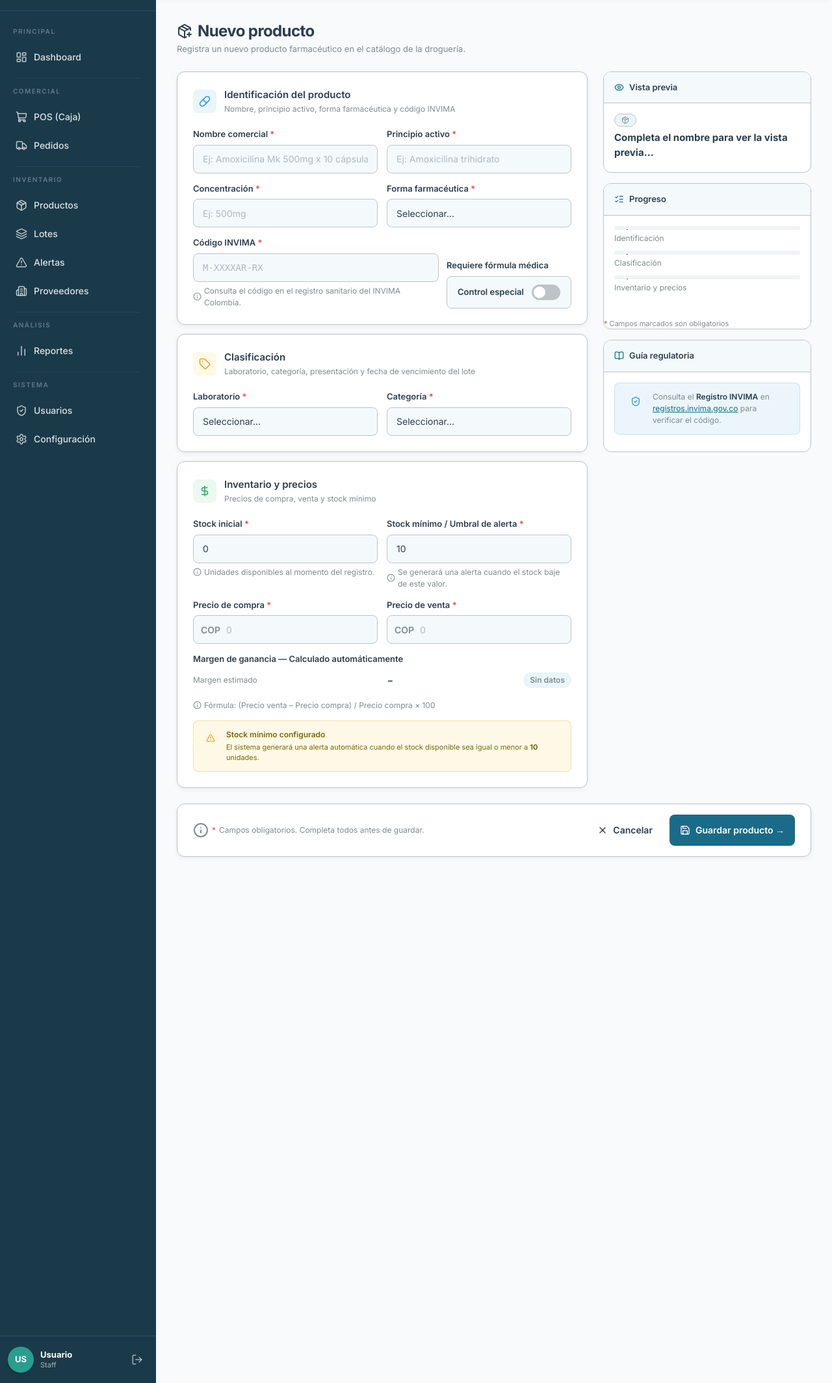
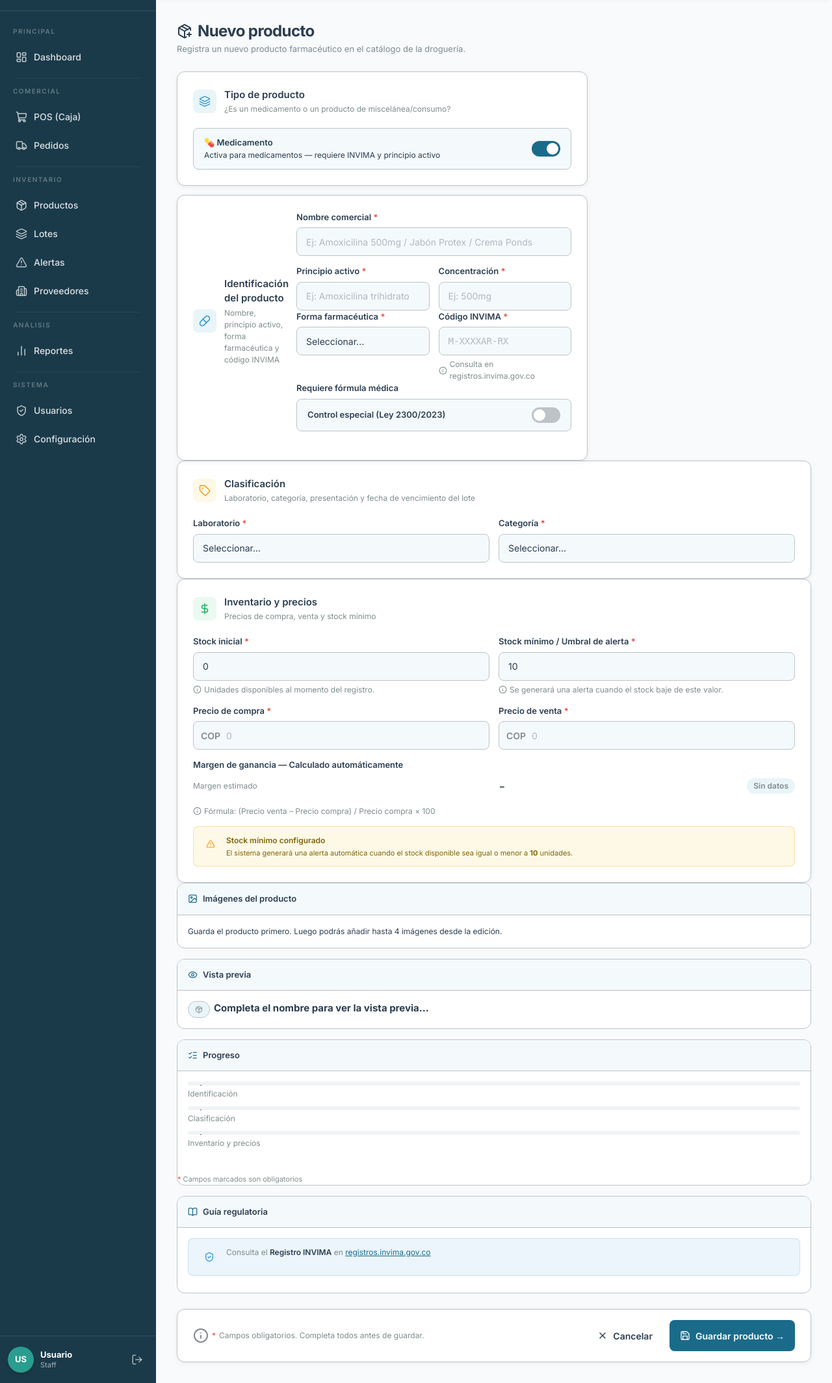
Before and after one commit to Mel991-dev/FarmaPlus, a PHP site: page /views/inventario/producto_form.php in a window 1280 px wide. Shown: the part 64-2193 px from the top of the page at 65% size. Run offline with PHP 8.4, Linux system fonts and the light colour scheme; the template is opened without the code that fills it, so the values that code supplies are empty; style sheets or scripts are compiled from the project's sources.

Commit message:
integrar gestión de imágenes por AJAX en el formulario de producto
- Añadida nueva sección "Imágenes del producto" en el panel lateral del formulario de edición.
- Implementada lógica de subida de archivos mediante AJAX (fetch) para permitir cargar imágenes sin recargar todo el formulario.
- Integrado soporte para visualizar hasta 4 slots de imágenes, con etiquetas de "Imagen Principal" para el primer slot.
- Añadida funcionalidad de eliminación de imágenes con confirmación y actualización automática del estado visual.
- Mejorado el feedback de usuario con mensajes de estado (subiendo, éxito, error) durante la gestión de archivos.
- Refactorizada la lógica de tipos de producto (Medicamento vs Miscelánea) para sincronizar dinámicamente los requisitos de INVIMA y campos farmacéuticos.

```diff
--- a/views/inventario/producto_form.php
+++ b/views/inventario/producto_form.php
@@ -32,11 +32,35 @@
 
     <form method="POST" action="<?= isset($producto) ? $basePath . '/inventario/productos/' . $producto['producto_id'] . '/editar' : $basePath . '/inventario/productos/crear' ?>" id="productoForm">
 
-
       <div class="form-layout">
-
         <!-- Columna Principal -->
         <div class="form-stack">
+
+          <!-- TOGGLE TIPO DE PRODUCTO -->
+          <div class="form-card">
+            <div class="form-section">
+              <div class="section-heading">
+                <div class="section-icon blue"><i data-lucide="layers"></i></div>
+                <div class="section-heading-text">
+                  <div class="section-title">Tipo de producto</div>
+                  <div class="section-subtitle">¿Es un medicamento o un producto de miscelánea/consumo?</div>
+                </div>
+              </div>
+              <div class="toggle-field" style="margin-top:12px;">
+                <div class="toggle-field-info">
+                  <div class="toggle-field-label" id="tipoLabel">
+                    <?= (($producto['es_medicamento'] ?? 1) == 1) ? '💊 Medicamento' : '🛒 Miscelánea / Consumo' ?>
+                  </div>
+                  <div class="toggle-field-desc" style="font-size:12px;color:var(--color-muted);">Activa para medicamentos — requiere INVIMA y principio activo</div>
+                </div>
+                <label class="toggle-switch">
+                  <input type="checkbox" name="es_medicamento" id="esMedicamentoToggle" value="1"
+                         <?= (($producto['es_medicamento'] ?? 1) == 1) ? 'checked' : '' ?> />
+                  <span class="toggle-slider"></span>
+                </label>
+              </div>
+            </div>
+          </div>
 
           <!-- SECCIÓN 1: Identificación -->
           <div class="form-card">
@@ -49,79 +73,52 @@
                   <div class="section-title">Identificación del producto</div>
                   <div class="section-subtitle">Nombre, principio activo, forma farmacéutica y código INVIMA</div>
                 </div>
+                   <div class="form-stack">
+                <div class="form-group">
+                  <label class="form-label">Nombre comercial <span class="req">*</span></label>
+                  <input type="text" name="nombre" class="form-input"
+                         value="<?= htmlspecialchars($producto['nombre'] ?? '') ?>"
+                         placeholder="Ej: Amoxicilina 500mg / Jabón Protex / Crema Ponds" required />
                 </div>
 
-              <div class="form-stack">
+                <!-- Campos exclusivos de medicamentos -->
+                <div id="campos-farmaceuticos" style="<?= (($producto['es_medicamento'] ?? 1) == 0) ? 'display:none;' : '' ?>">
                   <div class="form-grid-2">
                     <div class="form-group">
-                    <label class="form-label">
-                      Nombre comercial <span class="req">*</span>
-                    </label>
-                    <input type="text" name="nombre" class="form-input"
-                           value="<?= htmlspecialchars($producto['nombre'] ?? '') ?>"
-                           placeholder="Ej: Amoxicilina Mk 500mg x 10 cápsulas" required />
-                  </div>
-
-                  <div class="form-group">
-                    <label class="form-label">
-                      Principio activo <span class="req">*</span>
-                    </label>
+                      <label class="form-label">Principio activo <span class="req med-req">*</span></label>
                       <input type="text" name="principio_activo" class="form-input"
                              value="<?= htmlspecialchars($producto['principio_activo'] ?? '') ?>"
-                           placeholder="Ej: Amoxicilina trihidrato" required />
+                             placeholder="Ej: Amoxicilina trihidrato" />
+                    </div>
+                    <div class="form-group">
+                      <label class="form-label">Concentración <span class="req med-req">*</span></label>
+                      <input type="text" name="concentracion" class="form-input"
+                             value="<?= htmlspecialchars($producto['concentracion'] ?? '') ?>"
+                             placeholder="Ej: 500mg" />
                     </div>
                   </div>
-
                   <div class="form-grid-2">
                     <div class="form-group">
-                    <label class="form-label">
-                      Concentración <span class="req">*</span>
-                    </label>
-                    <input type="text" name="concentracion" class="form-input"
-                           value="<?= htmlspecialchars($producto['concentracion'] ?? '') ?>"
-                           placeholder="Ej: 500mg" required />
-                  </div>
-
-                  <div class="form-group">
-                    <label class="form-label">
-                      Forma farmacéutica <span class="req">*</span>
-                    </label>
-                    <select name="forma_farmaceutica" class="form-select" required>
+                      <label class="form-label">Forma farmacéutica <span class="req med-req">*</span></label>
+                      <select name="forma_farmaceutica" class="form-select">
                         <option value="">Seleccionar...</option>
-                      <option value="Cápsulas" <?= ($producto['forma_farmaceutica'] ?? '') === 'Cápsulas' ? 'selected' : '' ?>>Cápsulas</option>
-                      <option value="Tabletas" <?= ($producto['forma_farmaceutica'] ?? '') === 'Tabletas' ? 'selected' : '' ?>>Tabletas</option>
-                      <option value="Jarabe" <?= ($producto['forma_farmaceutica'] ?? '') === 'Jarabe' ? 'selected' : '' ?>>Jarabe</option>
-                      <option value="Suspensión" <?= ($producto['forma_farmaceutica'] ?? '') === 'Suspensión' ? 'selected' : '' ?>>Suspensión</option>
-                      <option value="Inyectable" <?= ($producto['forma_farmaceutica'] ?? '') === 'Inyectable' ? 'selected' : '' ?>>Inyectable</option>
-                      <option value="Crema" <?= ($producto['forma_farmaceutica'] ?? '') === 'Crema' ? 'selected' : '' ?>>Crema</option>
-                      <option value="Gel" <?= ($producto['forma_farmaceutica'] ?? '') === 'Gel' ? 'selected' : '' ?>>Gel</option>
-                      <option value="Gotas" <?= ($producto['forma_farmaceutica'] ?? '') === 'Gotas' ? 'selected' : '' ?>>Gotas</option>
+                        <?php foreach(['Cápsulas','Tabletas','Jarabe','Suspensión','Inyectable','Crema','Gel','Gotas'] as $ff): ?>
+                        <option value="<?= $ff ?>" <?= ($producto['forma_farmaceutica'] ?? '') === $ff ? 'selected' : '' ?>><?= $ff ?></option>
+                        <?php endforeach; ?>
                       </select>
                     </div>
-                </div>
-
-                <div class="form-grid-invima">
                     <div class="form-group">
-                    <label class="form-label">
-                      Código INVIMA <span class="req">*</span>
-                    </label>
+                      <label class="form-label">Código INVIMA <span class="req med-req">*</span></label>
                       <input type="text" name="codigo_invima" class="form-input mono"
                              value="<?= htmlspecialchars($producto['codigo_invima'] ?? '') ?>"
-                           placeholder="M-XXXXAR-RX" required />
-                    <div class="form-hint">
-                      <i data-lucide="info"></i>
-                      Consulta el código en el registro sanitario del INVIMA Colombia.
+                             placeholder="M-XXXXAR-RX" />
+                      <div class="form-hint"><i data-lucide="info"></i> Consulta en registros.invima.gov.co</div>
                     </div>
                   </div>
-
                   <div class="form-group">
-                    <label class="form-label">
-                      Requiere fórmula médica
-                    </label>
+                    <label class="form-label">Requiere fórmula médica</label>
                     <div class="toggle-field">
-                      <div class="toggle-field-info">
-                        <div class="toggle-field-label">Control especial</div>
-                      </div>
+                      <div class="toggle-field-info"><div class="toggle-field-label">Control especial (Ley 2300/2023)</div></div>
                       <label class="toggle-switch">
                         <input type="checkbox" name="control_especial" value="1"
                                <?= ($producto['control_especial'] ?? 0) ? 'checked' : '' ?> />
@@ -129,9 +126,11 @@
                       </label>
                     </div>
                   </div>
+                </div><!-- /campos-farmaceuticos -->
               </div>
             </div>
           </div>
+        </div>      </div>
           </div>
 
           <!-- SECCIÓN 2: Clasificación -->
@@ -288,17 +287,55 @@
         <!-- Columna Lateral -->
         <div class="side-panel">
 
+          <!-- IMÁGENES DEL PRODUCTO -->
+          <?php if (isset($producto)): ?>
+          <div class="side-card">
+            <div class="side-card-header"><i data-lucide="image"></i> Imágenes del producto</div>
+            <div class="side-card-body">
+              <p style="font-size:12px;color:var(--color-muted);margin-bottom:12px;">Hasta 4 imágenes · JPG/PNG/WEBP · máx. 2 MB · La primera es la imagen principal.</p>
+              <div id="imageSlots" style="display:grid;grid-template-columns:1fr 1fr;gap:10px;">
+                <?php
+                $imgMap = [];
+                foreach ($imagenes ?? [] as $img) { $imgMap[$img['orden']] = $img; }
+                for ($slot = 1; $slot <= 4; $slot++):
+                  $img = $imgMap[$slot] ?? null;
+                ?>
+                <div class="img-slot" id="slot-<?= $slot ?>" style="border:2px dashed var(--color-border);border-radius:10px;padding:8px;text-align:center;position:relative;min-height:90px;display:flex;align-items:center;justify-content:center;flex-direction:column;gap:6px;">
+                  <?php if ($img): ?>
+                    <img src="<?= $basePath ?>/assets/uploads/productos/<?= $producto['producto_id'] ?>/<?= htmlspecialchars($img['nombre_archivo']) ?>"
+                         style="width:100%;max-height:70px;object-fit:cover;border-radius:6px;" />
+                    <span style="font-size:10px;color:var(--color-muted);"><?= $slot == 1 ? '⭐ Principal' : 'Imagen '.$slot ?></span>
+                    <button type="button" onclick="eliminarImagen(<?= $img['imagen_id'] ?>, <?= $slot ?>)"
+                            style="position:absolute;top:4px;right:4px;background:#ef4444;color:#fff;border:none;border-radius:50%;width:20px;height:20px;font-size:11px;cursor:pointer;line-height:1;">×</button>
+                  <?php else: ?>
+                    <label style="cursor:pointer;width:100%;height:100%;display:flex;flex-direction:column;align-items:center;justify-content:center;gap:4px;">
+                      <i data-lucide="plus-circle" style="width:22px;height:22px;color:var(--color-muted);"></i>
+                      <span style="font-size:10px;color:var(--color-muted);"><?= $slot == 1 ? 'Principal' : 'Imagen '.$slot ?></span>
+                      <input type="file" accept="image/jpeg,image/png,image/webp" style="display:none;"
+                             onchange="subirImagen(this, <?= $slot ?>)" />
+                    </label>
+                  <?php endif; ?>
+                </div>
+                <?php endfor; ?>
+              </div>
+              <div id="uploadMsg" style="font-size:12px;margin-top:8px;min-height:18px;"></div>
+            </div>
+          </div>
+          <?php else: ?>
+          <div class="side-card">
+            <div class="side-card-header"><i data-lucide="image"></i> Imágenes del producto</div>
+            <div class="side-card-body">
+              <p style="font-size:12px;color:var(--color-muted);">Guarda el producto primero. Luego podrás añadir hasta 4 imágenes desde la edición.</p>
+            </div>
+          </div>
+          <?php endif; ?>
+
           <!-- Vista Previa -->
           <div class="side-card">
-            <div class="side-card-header">
-              <i data-lucide="eye"></i>
-              Vista previa
-            </div>
+            <div class="side-card-header"><i data-lucide="eye"></i> Vista previa</div>
             <div class="side-card-body">
               <div class="preview-pill-row" id="previewCard">
-                <div class="preview-pill-icon">
-                  <i data-lucide="package"></i>
-                </div>
+                <div class="preview-pill-icon"><i data-lucide="package" id="previewIcon"></i></div>
                 <div>
                   <div class="preview-name" id="previewNombre">Completa el nombre para ver la vista previa...</div>
                   <div class="preview-sub" id="previewSub"></div>
@@ -309,51 +346,22 @@
 
           <!-- Progreso -->
           <div class="side-card">
-            <div class="side-card-header">
-              <i data-lucide="list-checks"></i>
-              Progreso
+            <div class="side-card-header"><i data-lucide="list-checks"></i> Progreso</div>
+            <div class="side-card-body">
+              <div class="progress-item"><div class="progress-dot" id="progressId"><i data-lucide="check"></i></div><span class="progress-label" id="labelId">Identificación</span></div>
+              <div class="progress-item"><div class="progress-dot" id="progressClasif"><i data-lucide="check"></i></div><span class="progress-label" id="labelClasif">Clasificación</span></div>
+              <div class="progress-item"><div class="progress-dot" id="progressPrecios"><i data-lucide="check"></i></div><span class="progress-label" id="labelPrecios">Inventario y precios</span></div>
             </div>
-            <div class="side-card-body">
-              <div class="progress-item">
-                <div class="progress-dot" id="progressId">
-                  <i data-lucide="check"></i>
-                </div>
-                <span class="progress-label" id="labelId">Identificación</span>
-              </div>
-              <div class="progress-item">
-                <div class="progress-dot" id="progressClasif">
-                  <i data-lucide="check"></i>
-                </div>
-                <span class="progress-label" id="labelClasif">Clasificación</span>
-              </div>
-              <div class="progress-item">
-                <div class="progress-dot" id="progressPrecios">
-                  <i data-lucide="check"></i>
-                </div>
-                <span class="progress-label" id="labelPrecios">Inventario y precios</span>
-              </div>
-            </div>
-            <div class="required-note">
-              <span class="req">*</span> Campos marcados son obligatorios
-            </div>
+            <div class="required-note"><span class="req">*</span> Campos marcados son obligatorios</div>
           </div>
 
-          <!-- Guía Regulatoria -->
-          <div class="side-card">
-            <div class="side-card-header">
-              <i data-lucide="book-open"></i>
-              Guía regulatoria
-            </div>
+          <!-- Guía -->
+          <div class="side-card" id="guiaRegulatoria">
+            <div class="side-card-header"><i data-lucide="book-open"></i> Guía regulatoria</div>
             <div class="side-card-body">
               <div class="tip-item">
-                <div class="tip-icon" style="background:var(--color-info-soft);">
-                  <i data-lucide="shield-check" style="color:var(--color-info);"></i>
-                </div>
-                <div class="tip-text">
-                  Consulta el <strong>Registro INVIMA</strong> en
-                  <a href="https://registros.invima.gov.co" target="_blank" style="color:var(--color-primary);text-decoration:underline;">registros.invima.gov.co</a>
-                  para verificar el código.
-                </div>
+                <div class="tip-icon" style="background:var(--color-info-soft);"><i data-lucide="shield-check" style="color:var(--color-info);"></i></div>
+                <div class="tip-text">Consulta el <strong>Registro INVIMA</strong> en <a href="https://registros.invima.gov.co" target="_blank" style="color:var(--color-primary);text-decoration:underline;">registros.invima.gov.co</a></div>
               </div>
             </div>
           </div>
@@ -385,6 +393,68 @@
     </form>
 <script>
 if (window.lucide) lucide.createIcons();
+
+// ── Toggle tipo de producto ──────────────────────────────────────────────────
+const toggleMed = document.getElementById('esMedicamentoToggle');
+const camposFarma = document.getElementById('campos-farmaceuticos');
+const tipoLabel = document.getElementById('tipoLabel');
+const guiaEl = document.getElementById('guiaRegulatoria');
+
+function aplicarTipo(esMed) {
+  if (camposFarma) camposFarma.style.display = esMed ? '' : 'none';
+  if (tipoLabel) tipoLabel.textContent = esMed ? '💊 Medicamento' : '🛒 Miscelánea / Consumo';
+  if (guiaEl) guiaEl.style.display = esMed ? '' : 'none';
+  // Quitar/añadir required a campos farmacéuticos
+  camposFarma?.querySelectorAll('input,select').forEach(el => {
+    if (esMed) el.removeAttribute('data-notrequired');
+    else el.removeAttribute('required');
+  });
+}
+
+toggleMed?.addEventListener('change', () => aplicarTipo(toggleMed.checked));
+aplicarTipo(toggleMed?.checked ?? true);
+
+// ── Subida de imágenes AJAX ──────────────────────────────────────────────────
+const productoId = <?= isset($producto) ? (int)$producto['producto_id'] : 'null' ?>;
+const basePath   = '<?= $basePath ?>';
+
+async function subirImagen(input, slot) {
+  if (!input.files[0] || !productoId) return;
+  const msg = document.getElementById('uploadMsg');
+  msg.textContent = '⏳ Subiendo imagen...';
+  msg.style.color = 'var(--color-muted)';
+
+  const fd = new FormData();
+  fd.append('imagen', input.files[0]);
+
+  try {
+    const res = await fetch(`${basePath}/inventario/productos/${productoId}/imagenes`, {
+      method: 'POST', body: fd
+    });
+    const data = await res.json();
+    if (data.success) {
+      msg.textContent = '✅ Imagen guardada';
+      msg.style.color = 'var(--color-success)';
+      setTimeout(() => location.reload(), 800);
+    } else {
+      msg.textContent = '❌ ' + (data.error || 'Error al subir');
+      msg.style.color = '#ef4444';
+    }
+  } catch { msg.textContent = '❌ Fallo de conexión'; msg.style.color = '#ef4444'; }
+}
+
+async function eliminarImagen(imagenId, slot) {
+  if (!confirm('¿Eliminar esta imagen?')) return;
+  const msg = document.getElementById('uploadMsg');
+  try {
+    const res = await fetch(`${basePath}/inventario/productos/${productoId}/imagenes/${imagenId}`, {
+      method: 'DELETE'
+    });
+    const data = await res.json();
+    if (data.success) { msg.textContent = '🗑️ Imagen eliminada'; setTimeout(() => location.reload(), 500); }
+    else { msg.textContent = '❌ ' + (data.error || 'Error'); }
+  } catch { msg.textContent = '❌ Fallo de conexión'; }
+}
 
 // Vista previa en tiempo real
 const campos = {
```
Lines whose indentation alone changed are shown as unchanged.
